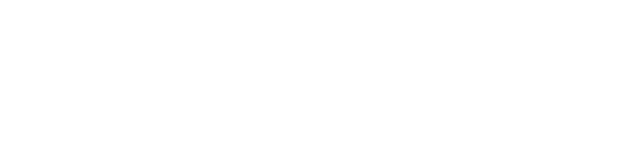
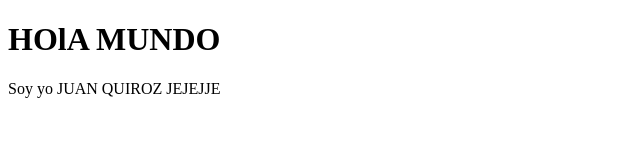
Before and after one commit to JuanQuiro/gitpopp_test, a plain HTML site: page index.html in a window 1280 px wide. Shown: the whole page, without its empty margins (0-640 px from the left). Drawn offline with Linux system fonts and the light colour scheme.

Commit message:
Copy de prueba

```diff
--- a/index.html
+++ b/index.html
@@ -6,6 +6,7 @@
     <title>Document</title>
 </head>
 <body>
-
+    <h1>HOlA MUNDO</h1>
+    <p>Soy yo JUAN QUIROZ JEJEJJE</p>
 </body>
 </html>
```
